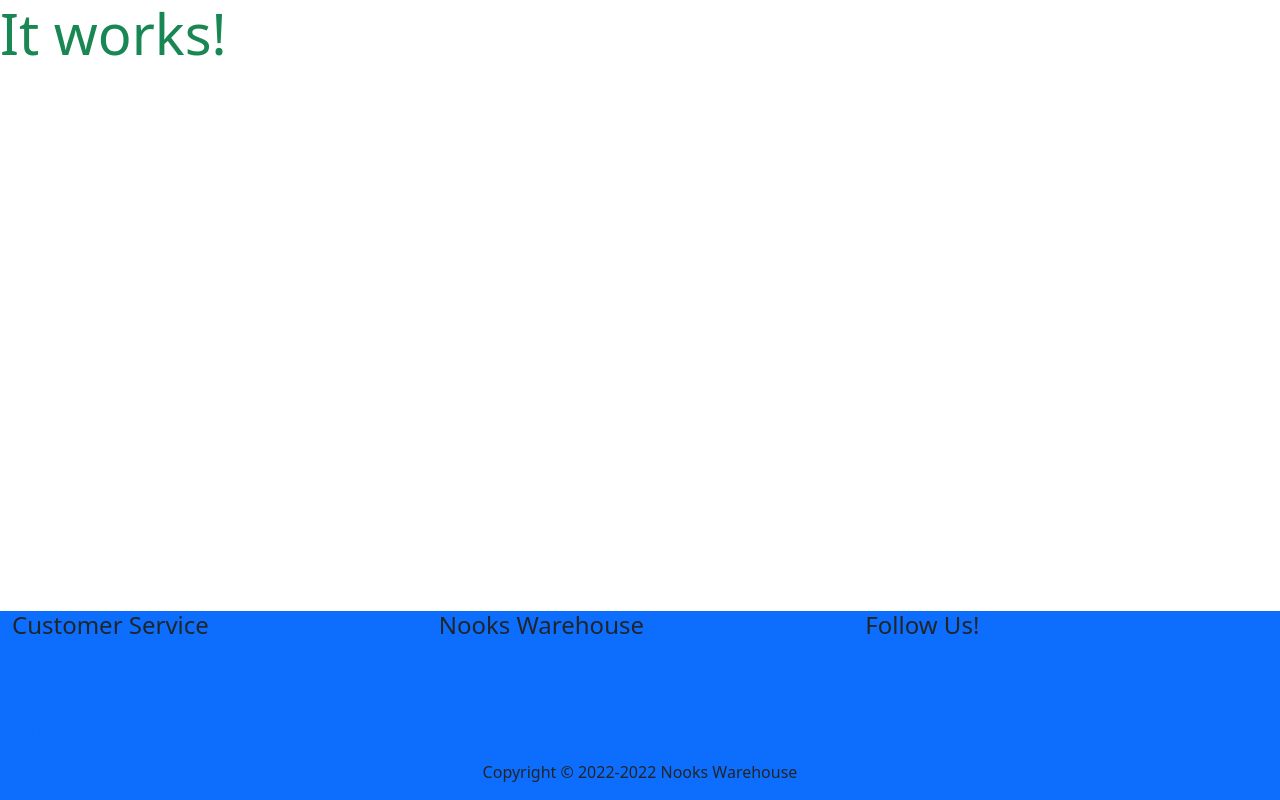
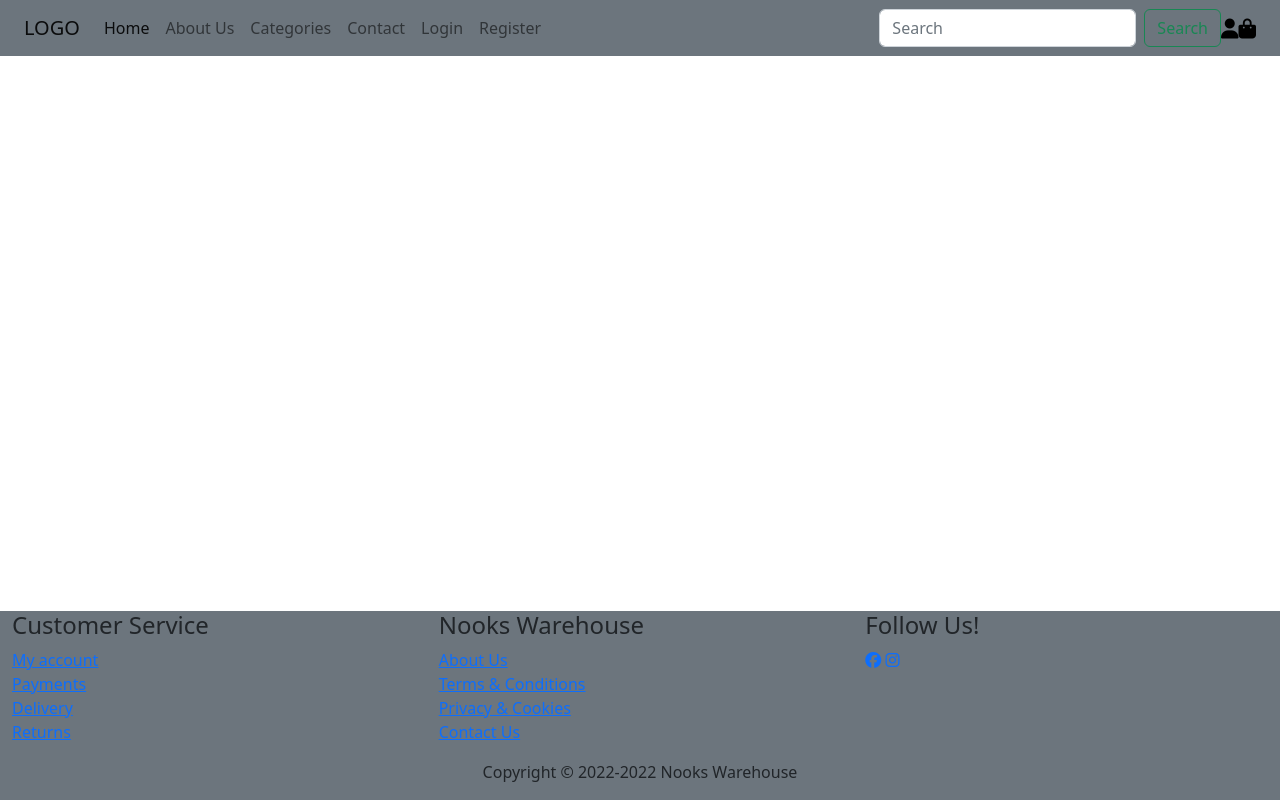
Before and after one commit to sharondrinkwaard/nookswarehouse, a Django app: page / in a window 1280 px wide. Run offline with Django 3.2, Linux system fonts and the light colour scheme; some libraries are stand-ins or nearby versions.

Commit message:
Add navbar with search bar and icons

```diff
--- a/templates/base.html
+++ b/templates/base.html
@@ -14,7 +14,54 @@
   <title>Nooks Warehouse</title>
 </head>
 <body>
-  <header class="container-fluid fixed-top"></header>
+  <header class="container-fluid fixed-top bg-secondary w-100">
+    <nav class="navbar navbar-expand-lg bg-secondary">
+      <div class="container-fluid">
+        <a class="navbar-brand" href="#">LOGO</a>
+        <button class="navbar-toggler" type="button" data-bs-toggle="collapse" data-bs-target="#navbarTogglerDemo02" aria-controls="navbarTogglerDemo02" aria-expanded="false" aria-label="Toggle navigation">
+          <span class="navbar-toggler-icon"></span>
+        </button>
+        <div class="collapse navbar-collapse" id="navbarTogglerDemo02">
+          <ul class="navbar-nav me-auto mb-2 mb-lg-0">
+            <li class="nav-item">
+              <a class="nav-link active" aria-current="page" href="#">Home</a>
+            </li>
+            <li class="nav-item">
+              <a class="nav-link" href="#">About Us</a>
+            </li>
+            <li class="nav-item">
+              <a class="nav-link" href="#">Categories</a>
+            </li>
+            <li class="nav-item">
+              <a class="nav-link" href="#">Contact</a>
+            </li>
+            <li class="nav-item">
+              <a class="nav-link" href="#">Login</a>
+            </li>
+            <li class="nav-item">
+              <a class="nav-link" href="#">Register</a>
+            </li>
+          </ul>
+          <form class="d-flex" role="search">
+            <input class="form-control me-2" type="search" placeholder="Search" aria-label="Search">
+            <button class="btn btn-outline-success" type="submit">Search</button>
+          </form>
+          <a class="nav-item nav-link text-black nav-link" href="#" id="user-options" data-toggle="dropdown" aria-haspopup="true" aria-expanded="false">
+            <div class="text-center">
+                <div><i class="fas fa-user fa-lg"></i></div>
+            </div>
+          </a>
+          <a class="nav-item nav-link text-info font-weight-bold text-black nav-link" href="">
+            <div class="text-center">
+                <div><i class="fas fa-shopping-bag fa-lg"></i></div>
+            </div>
+        </a>
+        </div>
+      </div>
+    </nav>
+
+  </header>
+
   {% if messages %}
   <div class="message-container"></div>
   {% endif %}
@@ -22,7 +69,7 @@
   {% block content %}
   {% endblock %}
 
-  <footer class="container-fluid fixed-bottom bg-primary w-100">
+  <footer class="container-fluid fixed-bottom bg-secondary w-100">
     <div class="row align-items">
       <div class="col">
         <h4>Customer Service</h4>
```
